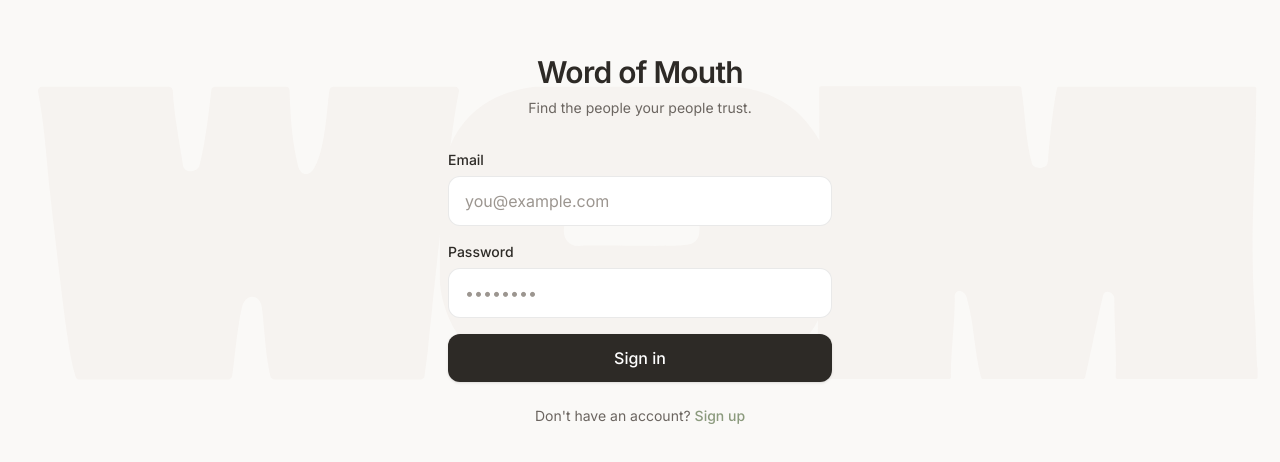
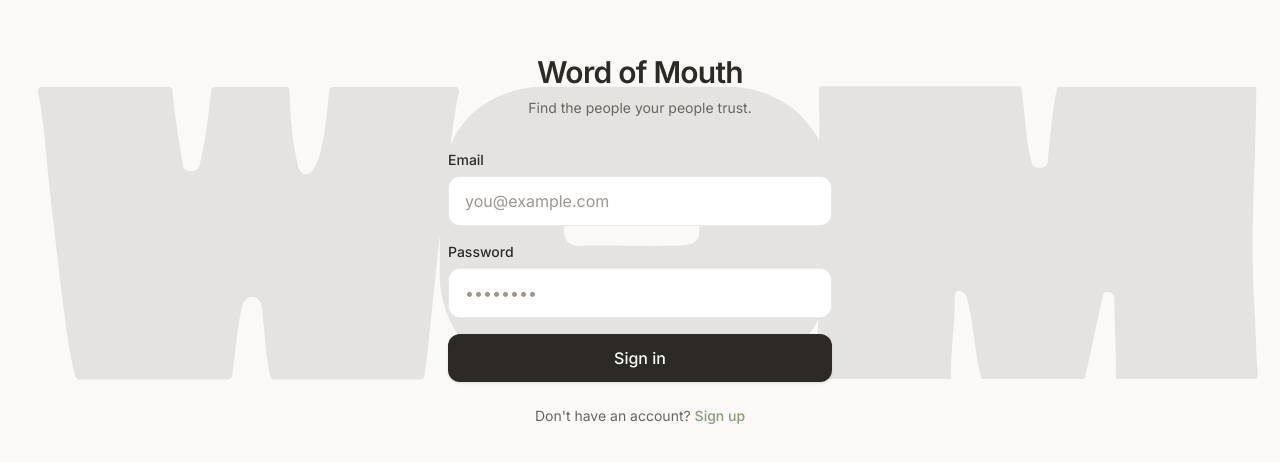
Before and after one commit to abby-finan/word-of-mouth, a Next.js app: page /login in a window 1280 px wide. Shown: the part 160-622 px from the top of the page. Built offline with nearby package versions, Linux system fonts and the light colour scheme.

Commit message:
post revert design 3

```diff
--- a/src/app/globals.css
+++ b/src/app/globals.css
@@ -12,7 +12,7 @@
   --color-blush-light: #f5ebe8;
   --color-sand: #e8e2d9;
   --color-terracotta: #c9a99a;
-  --color-brand-coral: #c9a99a;
+  --color-brand-coral: ##F6DCD1;
   --font-sans: "Inter", ui-sans-serif, system-ui, sans-serif;
 }
 
@@ -57,12 +57,12 @@
 
   .brand-bg-auth .brand-bg-row-mobile,
   .brand-bg-auth .brand-bg-desktop-letters {
-    opacity: 0.07;
+    opacity: 0.1;
   }
 
   .brand-bg-app .brand-bg-row-mobile,
   .brand-bg-app .brand-bg-desktop-letters {
-    opacity: 0.05;
+    opacity: 0.08;
   }
 
   .brand-bg-desktop-letters {
```
